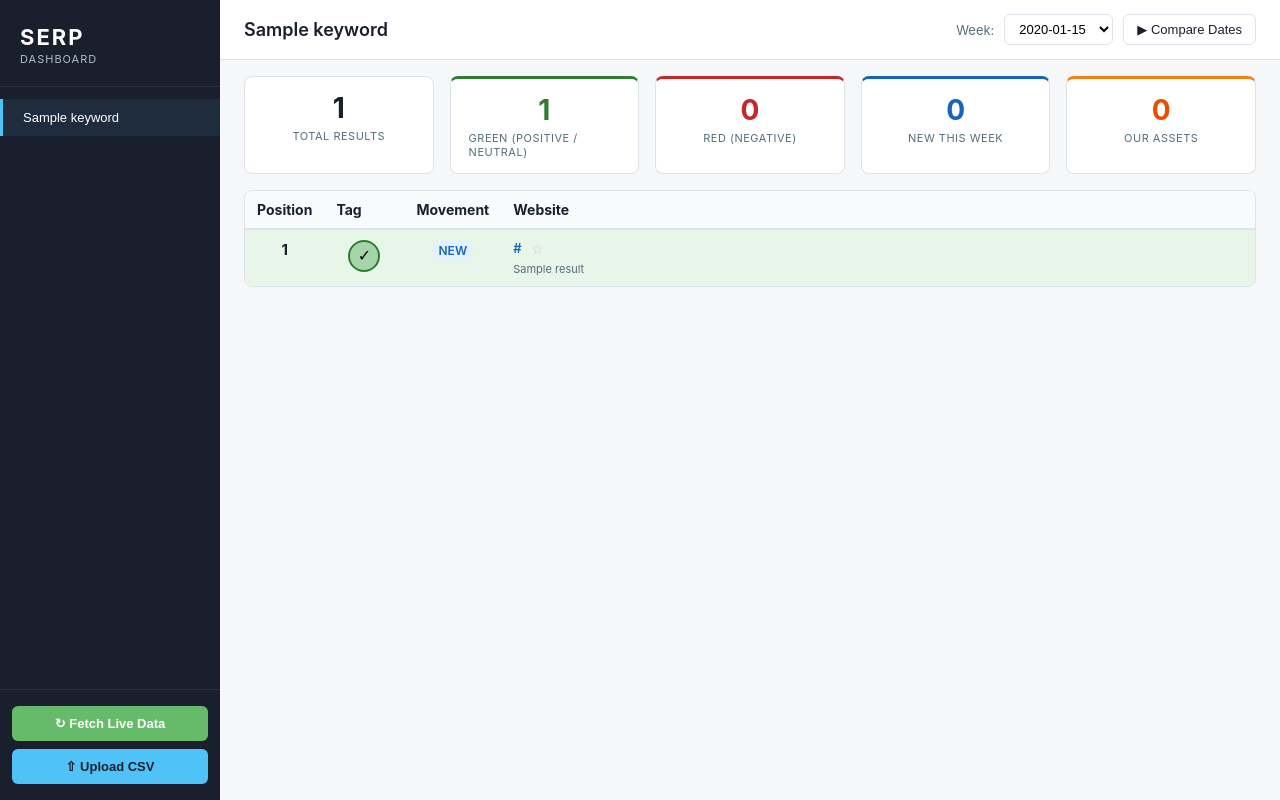
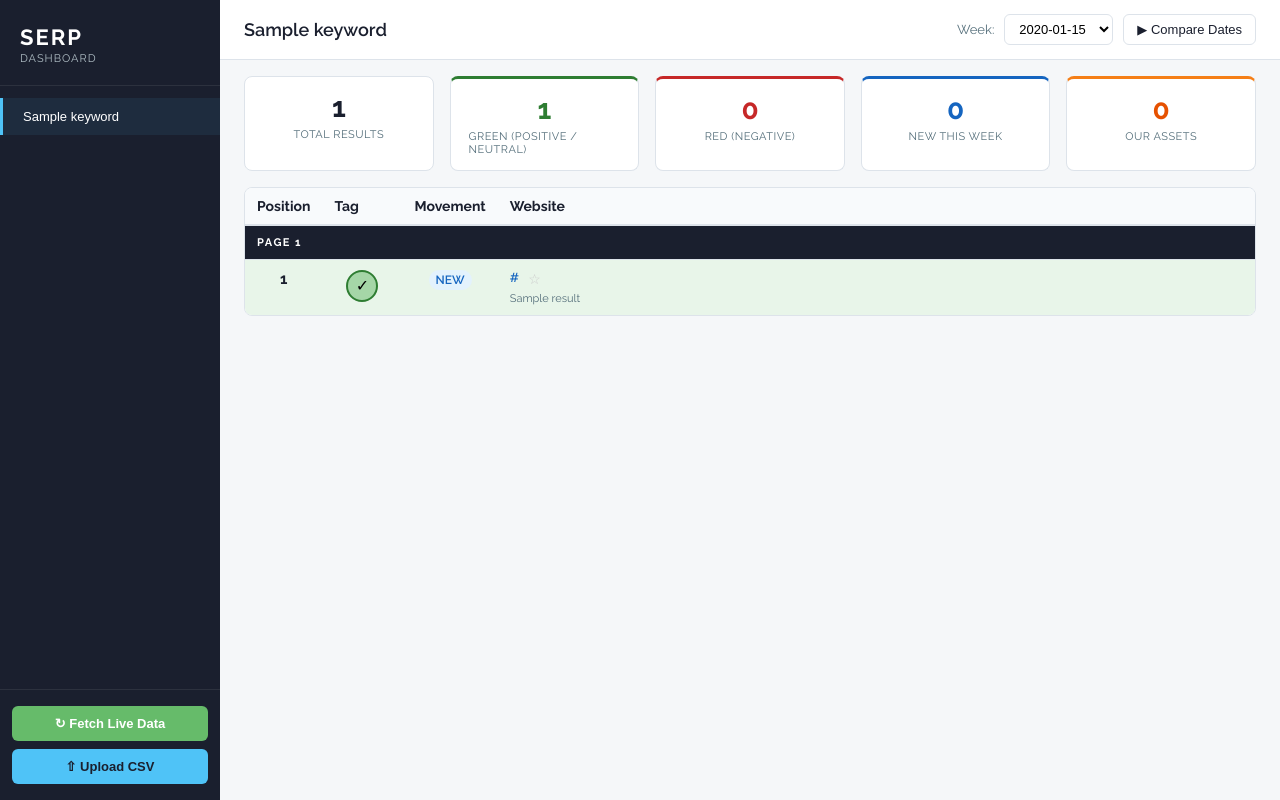
Before and after one commit to sfaldmo/serpsdash, a Flask app: page / in a window 1280 px wide. Run offline with Flask 3, Linux system fonts and the light colour scheme; tables that the repository leaves empty hold one stand-in row (values such as "Sample post"); data that the repository does not hold is empty.

Commit message:
Add page separators (Page 1–4) and Raleway font
- Insert Page N header rows in results table and compare table every 10 positions
- Increase results display limit from 35 to 100
- Add Raleway font via Google Fonts across the dashboard
- Cache-bust static assets with ?v=3

Co-Authored-By: Claude Sonnet 4.6 <noreply@anthropic.com>

```diff
--- a/app.py
+++ b/app.py
@@ -123,7 +123,7 @@ def api_results():
         LEFT JOIN url_tags ut ON sr.url = ut.url
         WHERE  sr.keyword_id = ? AND sr.week_id = ?
         ORDER  BY sr.position
-        LIMIT 35
+        LIMIT 100
     ''', (keyword_id, week_id)).fetchall()
 
     # Previous week
--- a/static/app.js
+++ b/static/app.js
@@ -99,7 +99,17 @@ function renderTable(results) {
 
   tbody.innerHTML = '';
 
+  let lastPage = 0;
   results.forEach(r => {
+    const page = Math.ceil(r.position / 10);
+    if (page !== lastPage) {
+      lastPage = page;
+      const sep = document.createElement('tr');
+      sep.className = 'page-separator';
+      sep.innerHTML = `<td colspan="4">Page ${page}</td>`;
+      tbody.appendChild(sep);
+    }
+
     const tr = document.createElement('tr');
     tr.dataset.url = r.url;
 
@@ -285,7 +295,19 @@ function renderCompare(data) {
   document.getElementById('compare-head-b').textContent = data.week_b;
 
   tbody.innerHTML = '';
+  let lastComparePage = 0;
   data.rows.forEach(r => {
+    if (r.pos_b != null) {
+      const page = Math.ceil(r.pos_b / 10);
+      if (page !== lastComparePage) {
+        lastComparePage = page;
+        const sep = document.createElement('tr');
+        sep.className = 'page-separator';
+        sep.innerHTML = `<td colspan="5">Page ${page}</td>`;
+        tbody.appendChild(sep);
+      }
+    }
+
     const tr = document.createElement('tr');
     if (r.sentiment === 'negative') tr.classList.add('row-negative');
     else tr.classList.add('row-neutral');
--- a/static/style.css
+++ b/static/style.css
@@ -25,7 +25,7 @@
   --topbar-h:    60px;
 }
 
-html, body { height: 100%; font-family: -apple-system, BlinkMacSystemFont, 'Segoe UI', sans-serif; font-size: 14px; color: var(--text); background: var(--gray-light); }
+html, body { height: 100%; font-family: 'Raleway', -apple-system, BlinkMacSystemFont, 'Segoe UI', sans-serif; font-size: 14px; color: var(--text); background: var(--gray-light); }
 
 /* ---- Layout ---- */
 body { display: flex; }
@@ -339,6 +339,20 @@ tr.row-negative:hover td { background: #ffcdd2; }
 .sentiment-btn.positive { background: var(--green-mid); border-color: var(--green); }
 .sentiment-btn.negative { background: var(--red-mid);   border-color: var(--red); }
 
+/* Page separator rows */
+tr.page-separator td {
+  background: var(--sidebar-bg);
+  color: #fff;
+  font-family: 'Raleway', sans-serif;
+  font-size: 11px;
+  font-weight: 700;
+  letter-spacing: 1.5px;
+  text-transform: uppercase;
+  padding: 5px 12px;
+  border-bottom: none;
+}
+tr.page-separator:hover td { background: var(--sidebar-bg); }
+
 /* ---- Chart section ---- */
 #chart-section {
   margin: 0 24px 32px;
--- a/templates/index.html
+++ b/templates/index.html
@@ -4,7 +4,10 @@
   <meta charset="UTF-8">
   <meta name="viewport" content="width=device-width, initial-scale=1.0">
   <title>SERP Dashboard</title>
-  <link rel="stylesheet" href="/static/style.css">
+  <link rel="preconnect" href="https://fonts.googleapis.com">
+  <link rel="preconnect" href="https://fonts.gstatic.com" crossorigin>
+  <link href="https://fonts.googleapis.com/css2?family=Raleway:wght@400;600;700&display=swap" rel="stylesheet">
+  <link rel="stylesheet" href="/static/style.css?v=3">
 </head>
 <body>
 
@@ -161,6 +164,6 @@
   </div>
 </div>
 
-<script src="/static/app.js"></script>
+<script src="/static/app.js?v=3"></script>
 </body>
 </html>
```
